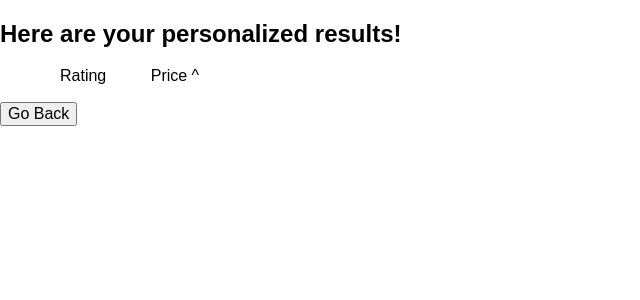
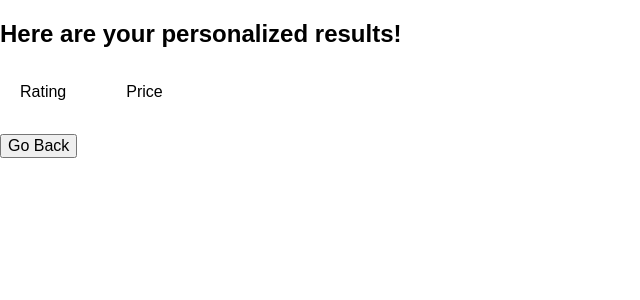
Before and after one commit to gpsugy/food-app, a React (Create React App) app in the folder client/: page /#/results in a window 1280 px wide. Shown: the top 300 px of the page, without its empty margins (0-640 px from the left). Built offline with nearby package versions, Linux system fonts and the light colour scheme.

Commit message:
Convert filter-list to be of divs

```diff
--- a/client/src/components/FilterBar.js
+++ b/client/src/components/FilterBar.js
@@ -25,10 +25,10 @@ export default class FilterBar extends Component {
 	render() {
 		const { sorting, clickRating } = this.props;
 		return (
-			<div>
-				<ul className="filter-list">
-					<li onClick={clickRating}><span>Rating </span>{this.renderArrow(sorting)}</li>
-					<li><span>Price ^</span></li>
+			<div className="filter-list">
+				<div className="rating-btn" onClick={clickRating}><span>Rating </span>{this.renderArrow(sorting)}</div>
+				<ul className="price-filters">
+					<li>Price</li>
 				</ul>
 			</div>
 		)
--- a/client/src/styles/index.css
+++ b/client/src/styles/index.css
@@ -50,8 +50,8 @@ img {
 	margin-left: 300px;
 }
 
-.filter-list li {
-	display: inline;
+.rating-btn {
+	display: inline-block;
 	padding: 8px 15px;
 	margin: 0 5px;
 	cursor: pointer;
@@ -60,3 +60,7 @@ img {
 .space-lg {
 	margin-right: 6px;
 }
+
+.price-filters {
+	display: inline-block;
+}
```
